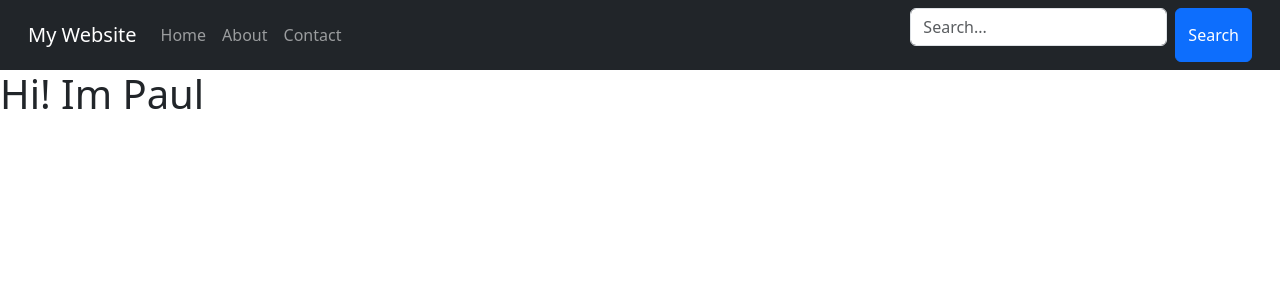
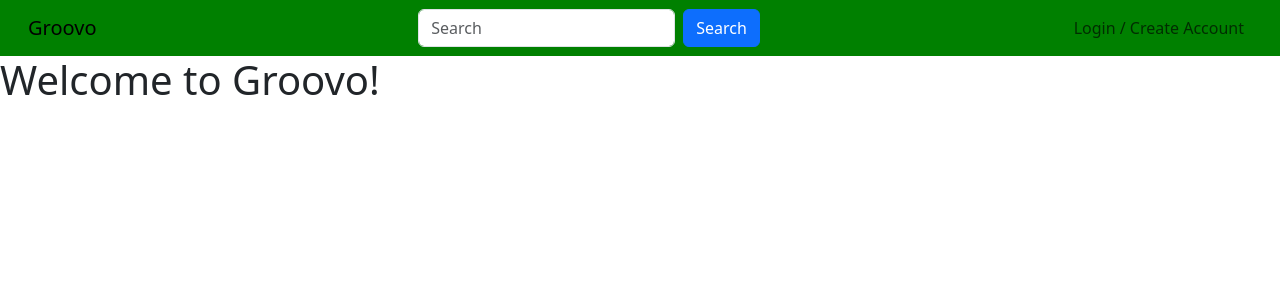
Before and after one commit to daveyloder/groovo, a React (Vite) app: page / in a window 1280 px wide. Shown: the top 300 px of the page. Built offline with nearby package versions, Linux system fonts and the light colour scheme.

Commit message:
Added navbar and style module

```diff
--- a/package.json
+++ b/package.json
@@ -13,6 +13,7 @@
     "bootstrap": "^5.3.3",
     "react": "^19.0.0",
     "react-dom": "^19.0.0",
+    "react-router-dom": "^7.4.0",
     "reactstrap": "^9.2.3"
   },
   "devDependencies": {
--- a/src/App.jsx
+++ b/src/App.jsx
@@ -1,14 +1,15 @@
 import { useState } from "react";
-import NavBar from "./components/navbar/NavbarComponent";
+import NavbarComponent from "./components/navbar/navbarComponent";
 
 function App() {
   const [count, setCount] = useState(0);
 
   return (
     <>
-      <NavBar />
+      <NavbarComponent />
+
       <div>
-        <h1>Hi! Im Paul</h1>
+        <h1>Welcome to Groovo!</h1>
       </div>
     </>
   );
--- a/src/components/navbar/NavbarComponent.jsx
+++ b/src/components/navbar/NavbarComponent.jsx
@@ -1,63 +1,49 @@
-// Navbar.jsx
 import React, { useState } from "react";
+import styles from "./navbar.module.css";
+
 import {
+  Collapse,
   Navbar,
+  NavbarToggler,
   NavbarBrand,
-  NavbarToggler,
-  Collapse,
   Nav,
   NavItem,
   NavLink,
+  UncontrolledDropdown,
+  DropdownToggle,
+  DropdownMenu,
+  DropdownItem,
+  NavbarText,
+  Button,
   Input,
-  Button,
-  Form,
-  FormGroup,
+  Form
 } from "reactstrap";
 
-const NavBar = () => {
+function NavbarComponent() {
   const [isOpen, setIsOpen] = useState(false);
-  const [search, setSearch] = useState("");
 
   const toggle = () => setIsOpen(!isOpen);
 
-  const handleSearch = (e) => {
-    e.preventDefault();
-    alert(`Searching for: ${search}`);
-    setSearch("");
-  };
-
   return (
-    <Navbar color="dark" dark expand="md" className="px-3">
-      <NavbarBrand href="/">My Website</NavbarBrand>
+    <Navbar expand="lg" className="px-3" id={styles.navbarColor}>
+      <NavbarBrand href="#">Groovo</NavbarBrand>
       <NavbarToggler onClick={toggle} />
       <Collapse isOpen={isOpen} navbar>
-        <Nav className="me-auto" navbar>
+        <Nav className="w-100 d-flex justify-content-between align-items-center" navbar>
+
+          <Form className="d-flex mx-auto">
+          <Input type="search" placeholder="Search" className="me-2" />
+          <Button color="primary">Search</Button>
+        </Form>
+
           <NavItem>
-            <NavLink href="/">Home</NavLink>
-          </NavItem>
-          <NavItem>
-            <NavLink href="/about">About</NavLink>
-          </NavItem>
-          <NavItem>
-            <NavLink href="/contact">Contact</NavLink>
+            <NavLink href="#">Login / Create Account</NavLink>
           </NavItem>
         </Nav>
-        <Form className="d-flex" onSubmit={handleSearch}>
-          <FormGroup className="mb-0 me-2">
-            <Input
-              type="text"
-              placeholder="Search..."
-              value={search}
-              onChange={(e) => setSearch(e.target.value)}
-            />
-          </FormGroup>
-          <Button color="primary" type="submit">
-            Search
-          </Button>
-        </Form>
+
       </Collapse>
     </Navbar>
   );
-};
+}
 
-export default NavBar;
+export default NavbarComponent;
--- /dev/null
+++ b/src/components/navbar/navbar.module.css
@@ -0,0 +1,3 @@
+#navbarColor {
+    background-color: green;
+}
```
Also changed, not shown: 1 other file (tests, documents, lock files or other folders).
